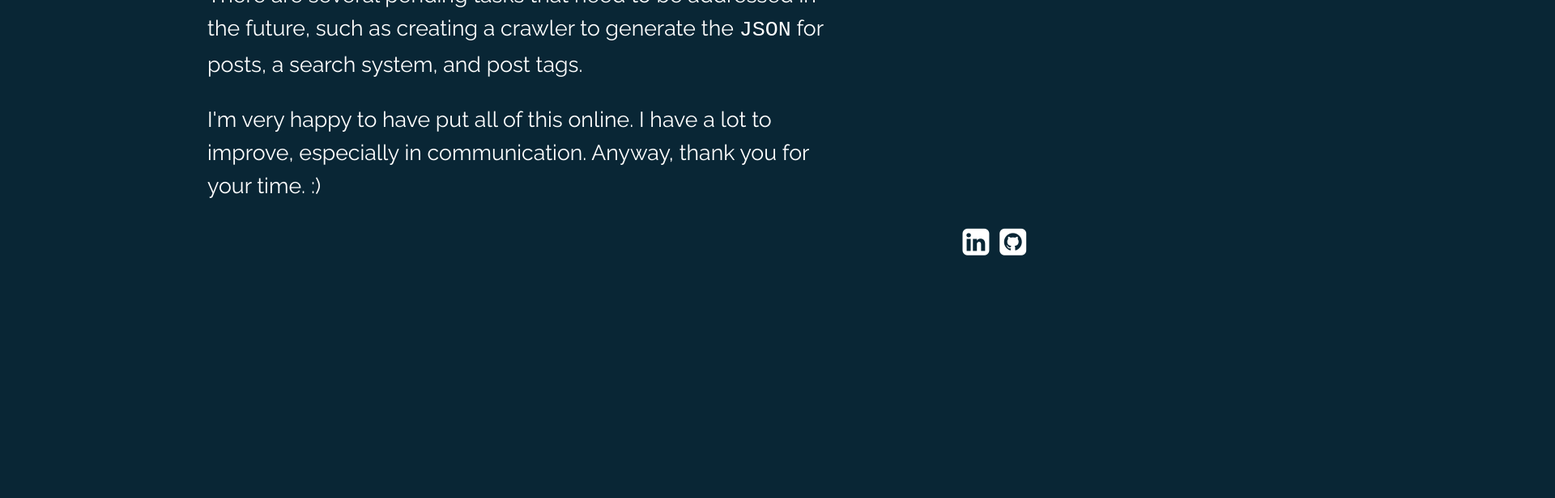
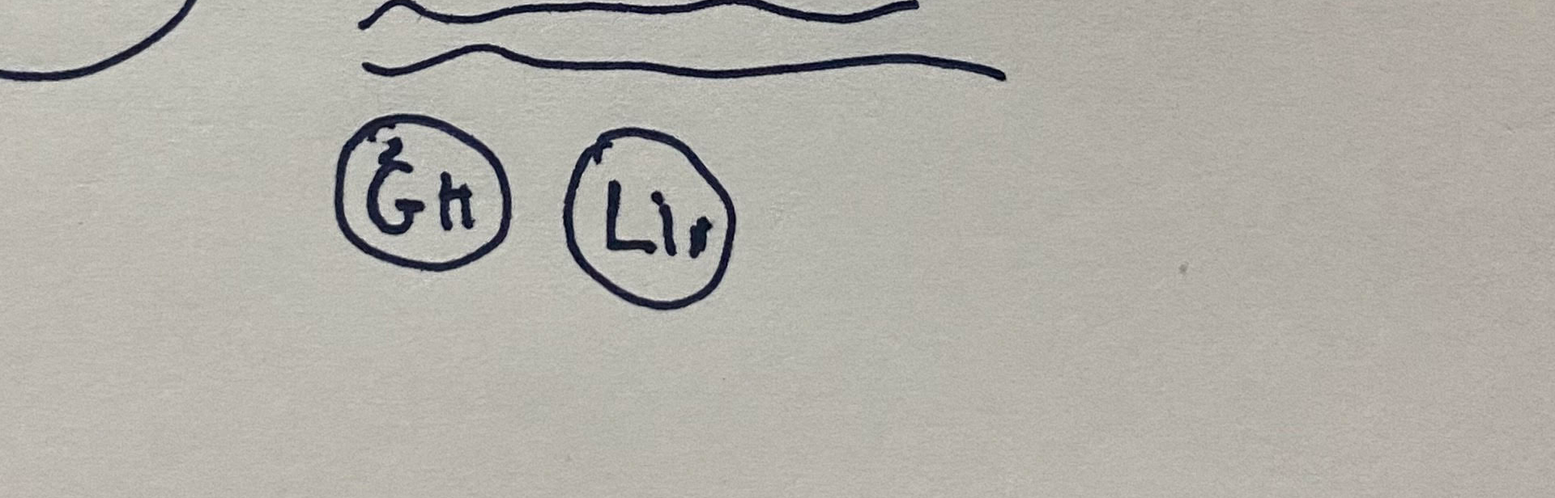
Before and after one commit to JhonattasFerreira/my-site, a Next.js app: page /blog/2024/04/23/creating-my-personal-site in a window 1280 px wide. Shown: the part 3620-4236 px from the top of the page at 81% size, 1920 px wide, since content can reach past the window. Before the commit the page ends 3946 px from the top, so only its background shows below. Built offline with nearby package versions, Linux system fonts and the light colour scheme; a web font is replaced by a local one.

Commit message:
adjust images

```diff
--- /dev/null
+++ b/components/ImageResponsive/ImageResponsive.module.css
@@ -0,0 +1,4 @@
+.imageResponsive {
+  display: flex;
+  justify-content: center;
+}
--- /dev/null
+++ b/components/ImageResponsive/index.js
@@ -0,0 +1,10 @@
+import Image from "next/image";
+import styles from "./ImageResponsive.module.css";
+
+const ImageResponsive = ({ src, alt }) => (
+  <div className={styles.imageResponsive}>
+    <Image src={src} alt={alt} sizes="35vw" />
+  </div>
+);
+
+export default ImageResponsive;
--- a/components/Post/Post.module.css
+++ b/components/Post/Post.module.css
@@ -40,6 +40,11 @@
 
 .post {
   line-height: 155%;
+}
+
+.post img {
+  width: auto;
+  height: auto;
 }
 
 .footer {
--- a/pages/blog/2024/04/23/creating-my-personal-site/index.js
+++ b/pages/blog/2024/04/23/creating-my-personal-site/index.js
@@ -1,5 +1,5 @@
 import Post from "../../../../../../components/Post";
-import Image from "next/image";
+import ImageResponsive from "../../../../../../components/ImageResponsive";
 import photo from "./firstBlogScketch.jpg";
 
 const BlogPost = () => {
@@ -63,14 +63,11 @@ const BlogPost = () => {
           pathetic, as can be seen below:
         </p>
 
-        <Image
+        <ImageResponsive
           src={photo}
-          alt="A picture of a notepad with a drawing of a generic website. There is little information and the design is very simple."
-          sizes="100vw"
-          style={{
-            width: "40%",
-            height: "auto",
-          }}
+          alt={
+            "A picture of a notepad with a drawing of a generic website. There is little information and the design is very simple."
+          }
         />
 
         <p>
@@ -119,7 +116,7 @@ const BlogPost = () => {
 
         <p>
           I'm very happy to have put all of this online. I have a lot to
-          improve, especially in communication. Anyway, thank you for your time.
+          improve, especially in communication. Anyway, thank you for your time
           :)
         </p>
       </>
```
Also changed, not shown: pages/blog/2024/04/23/creating-my-personal-site/pt-br/index.js (+6 -8 lines).
